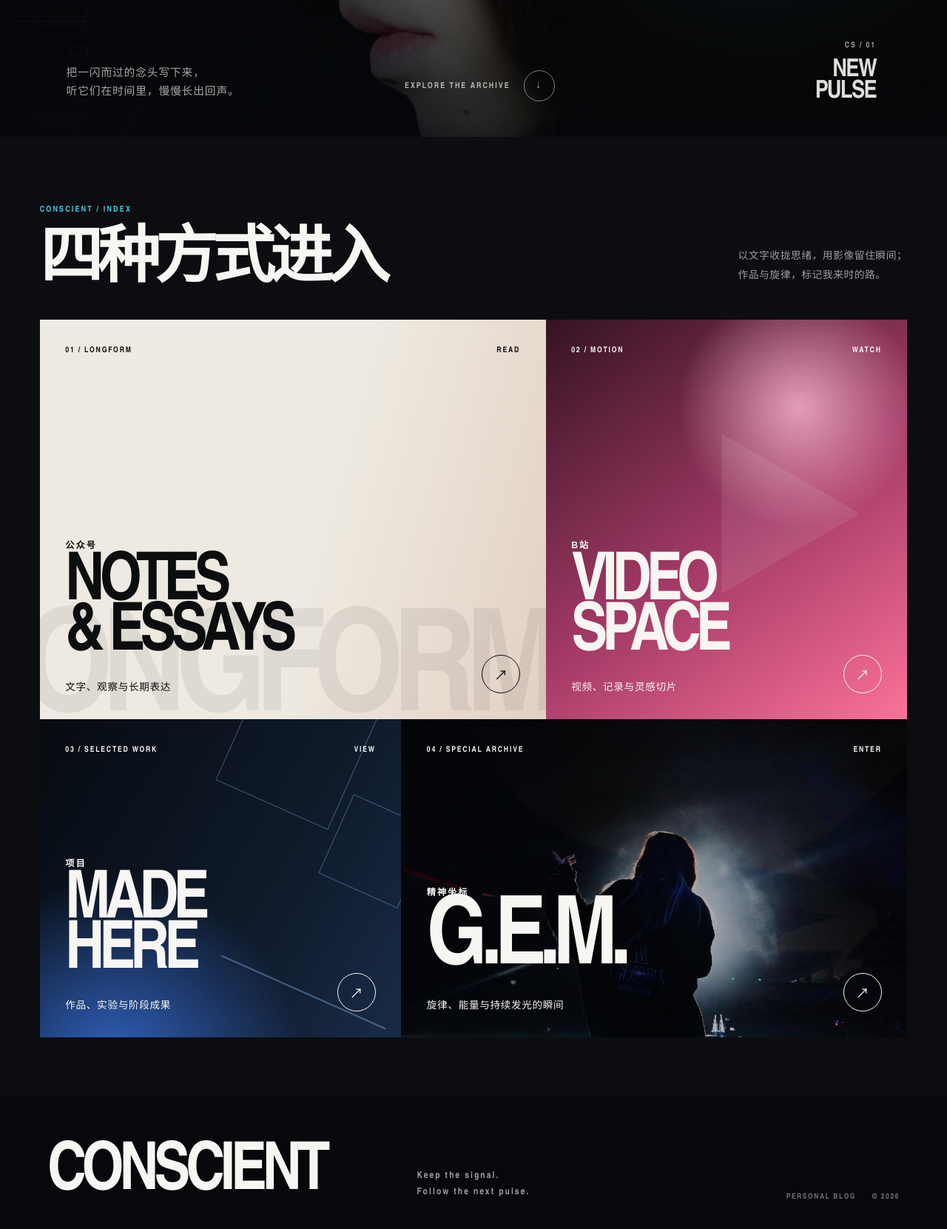
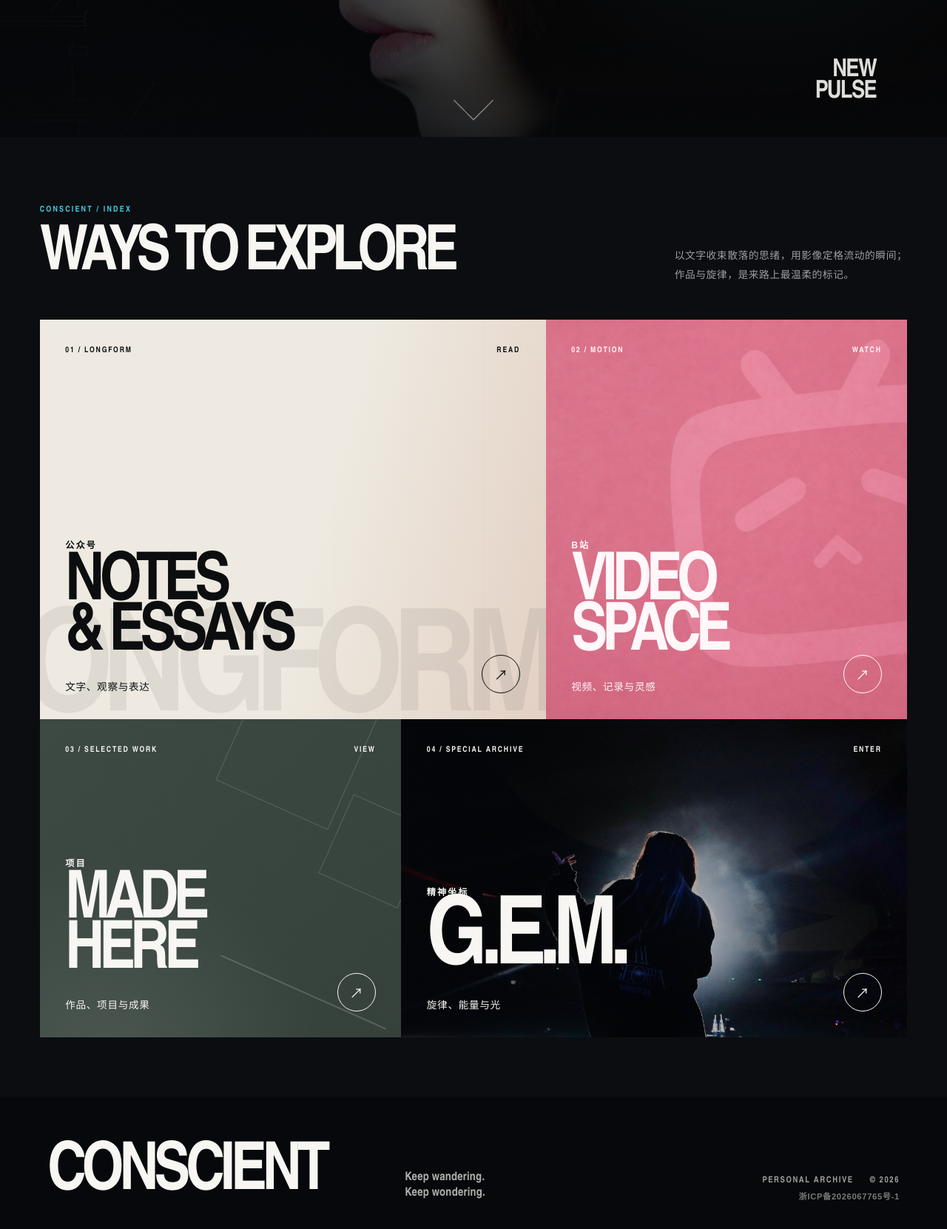
Before and after one commit to conscient2025/conscient-blog, a website: page frontend/public/index.html in a window 1280 px wide. Shown: the part 615-2276 px from the top of the page at 74% size. Drawn offline with Linux system fonts and the light colour scheme.

Commit message:
Refine homepage copy and visual system

```diff
--- a/frontend/public/home.css
+++ b/frontend/public/home.css
@@ -250,56 +250,51 @@
     -webkit-text-stroke: 1.5px rgba(247, 246, 242, 0.9);
 }
 
-.hero-bottom {
-    width: min(660px, 78%);
-    display: flex;
-    justify-content: space-between;
-    align-items: flex-end;
-    gap: 32px;
-    padding-top: 8px;
-}
-
-.hero-bottom > p {
-    color: rgba(247, 246, 242, 0.67);
-    font-size: 0.92rem;
-    line-height: 1.75;
-    letter-spacing: 0.06em;
-}
-
-.explore-link {
-    display: inline-flex;
-    align-items: center;
-    gap: 18px;
-    color: rgba(247, 246, 242, 0.7);
-    font-family: var(--font-display);
-    font-size: 0.68rem;
-    font-weight: 600;
-    letter-spacing: 0.18em;
-    white-space: nowrap;
+.scroll-cue {
+    position: absolute;
+    left: 50%;
+    bottom: 28px;
+    z-index: 2;
+    display: grid;
+    width: 72px;
+    height: 54px;
+    place-items: center;
+    color: rgba(247, 246, 242, 0.82);
+    transform: translateX(-50%);
     transition: color 180ms ease;
 }
 
-.explore-link i {
-    display: grid;
-    place-items: center;
-    width: 42px;
-    height: 42px;
-    border: 1px solid rgba(255, 255, 255, 0.48);
-    border-radius: 50%;
-    font-style: normal;
-    transition: transform 180ms ease, background 180ms ease, color 180ms ease;
+.scroll-cue span {
+    width: 38px;
+    height: 38px;
+    border-right: 1.5px solid currentColor;
+    border-bottom: 1.5px solid currentColor;
+    transform: translateY(-10px) rotate(45deg);
+    animation: scrollCueDrop 3.4s cubic-bezier(0.22, 0.65, 0.32, 1) infinite;
 }
 
-.explore-link:hover,
-.explore-link:focus-visible {
-    color: var(--white);
+.scroll-cue::after {
+    content: "";
+    position: absolute;
+    left: 50%;
+    top: 9px;
+    width: 38px;
+    height: 38px;
+    border-right: 1px solid currentColor;
+    border-bottom: 1px solid currentColor;
+    opacity: 0;
+    transform: translate(-50%, -10px) rotate(45deg);
+    animation: scrollCueEcho 3.4s 320ms cubic-bezier(0.22, 0.65, 0.32, 1) infinite;
 }
 
-.explore-link:hover i,
-.explore-link:focus-visible i {
-    transform: translateY(4px);
-    background: var(--white);
-    color: var(--ink);
+.scroll-cue:hover,
+.scroll-cue:focus-visible {
+    color: var(--cyan);
+}
+
+.scroll-cue:focus-visible {
+    outline: 1px solid currentColor;
+    outline-offset: 4px;
 }
 
 .hero-index {
@@ -352,6 +347,7 @@
 }
 
 .section-heading h2 {
+    font-family: var(--font-display);
     font-size: clamp(2.8rem, 6.6vw, 7.2rem);
     font-weight: 600;
     letter-spacing: -0.08em;
@@ -518,30 +514,24 @@
 
 .poster-bilibili {
     grid-column: span 5;
-    color: var(--white);
-    background: #8a3158;
+    color: #fff7f9;
+    background: #d96f91;
 }
 
 .poster-bilibili .poster-bg {
-    background:
-        radial-gradient(circle at 70% 22%, rgba(255, 192, 215, 0.76), transparent 30%),
-        linear-gradient(145deg, #341321 0%, #a33a66 54%, #fb7299 100%);
-}
-
-.poster-bilibili .poster-bg::after {
-    content: "▶";
-    position: absolute;
-    top: 50%;
-    right: 10%;
-    color: rgba(255, 255, 255, 0.09);
-    font-family: sans-serif;
-    font-size: clamp(8rem, 18vw, 20rem);
-    line-height: 0.7;
-    transform: translateY(-50%);
+    background-image:
+        linear-gradient(90deg, rgba(108, 30, 55, 0.08) 0%, transparent 54%),
+        url("bilibili-bg.webp");
+    background-position: center;
+    background-size: cover;
 }
 
 .poster-bilibili:hover .poster-arrow,
-.poster-bilibili:focus-visible .poster-arrow,
+.poster-bilibili:focus-visible .poster-arrow {
+    background: #fff7f9;
+    color: #7b2f49;
+}
+
 .poster-projects:hover .poster-arrow,
 .poster-projects:focus-visible .poster-arrow,
 .poster-gem:hover .poster-arrow,
@@ -553,18 +543,18 @@
 .poster-projects {
     grid-column: span 5;
     color: var(--white);
-    background: #101a2a;
+    background: #3b4741;
 }
 
 .poster-projects .poster-bg {
     background:
-        radial-gradient(circle at 20% 110%, rgba(63, 130, 255, 0.72), transparent 42%),
-        linear-gradient(120deg, #070b11 0%, #0f1a2a 60%, #182b47 100%);
+        radial-gradient(circle at 18% 110%, rgba(210, 220, 210, 0.12), transparent 46%),
+        linear-gradient(135deg, #3d4943 0%, #36413c 100%);
 }
 
 .poster-projects .poster-bg i {
     position: absolute;
-    border: 1px solid rgba(151, 203, 255, 0.38);
+    border: 1px solid rgba(222, 231, 222, 0.2);
     transform: rotate(24deg);
 }
 
@@ -632,22 +622,42 @@
 }
 
 .site-footer > p {
-    color: var(--muted);
+    color: rgba(247, 246, 242, 0.7);
     font-family: var(--font-display);
-    font-size: 0.78rem;
+    font-size: clamp(1rem, 1.15vw, 1.2rem);
     font-weight: 600;
-    letter-spacing: 0.17em;
-    line-height: 1.8;
+    letter-spacing: 0.015em;
+    line-height: 1.3;
 }
 
-.site-footer > div {
+.footer-meta {
+    display: grid;
+    justify-items: end;
+    gap: 6px;
+    color: rgba(247, 246, 242, 0.64);
+    font-family: var(--font-display);
+    font-size: 0.72rem;
+    font-weight: 600;
+    letter-spacing: 0.14em;
+    line-height: 1.25;
+}
+
+.footer-meta-primary {
     display: flex;
     gap: 22px;
-    color: rgba(247, 246, 242, 0.45);
-    font-family: var(--font-display);
-    font-size: 0.64rem;
-    font-weight: 600;
-    letter-spacing: 0.16em;
+}
+
+.footer-meta > a {
+    color: rgba(247, 246, 242, 0.48);
+    font-family: var(--font-cn);
+    font-size: 0.7rem;
+    letter-spacing: 0.06em;
+    transition: color 180ms ease;
+}
+
+.footer-meta > a:hover,
+.footer-meta > a:focus-visible {
+    color: var(--white);
 }
 
 .reveal {
@@ -664,6 +674,19 @@
 @keyframes heroDrift {
     from { transform: scale(1.08); }
     to { transform: scale(1.025); }
+}
+
+@keyframes scrollCueDrop {
+    0%, 12% { opacity: 0; transform: translateY(-8px) rotate(45deg); }
+    34% { opacity: 0.82; }
+    72% { opacity: 0.72; }
+    100% { opacity: 0; transform: translateY(6px) rotate(45deg); }
+}
+
+@keyframes scrollCueEcho {
+    0%, 24% { opacity: 0; transform: translate(-50%, -8px) rotate(45deg); }
+    48% { opacity: 0.18; }
+    100% { opacity: 0; transform: translate(-50%, 7px) rotate(45deg); }
 }
 
 @media (max-width: 900px) {
@@ -755,10 +778,6 @@
         padding-right: 7vw;
     }
 
-    .hero-bottom {
-        width: 100%;
-    }
-
     .poster-wall {
         grid-template-rows: 480px 380px;
     }
@@ -807,19 +826,13 @@
 
     .hero-title {
         margin: auto 0 0;
-        padding-bottom: 44px;
+        padding-bottom: 96px;
         font-size: clamp(4.7rem, 26vw, 7.6rem);
     }
 
-    .hero-bottom {
-        align-items: flex-start;
-        flex-direction: column;
-        gap: 22px;
-    }
-
-    .explore-link {
-        width: 100%;
-        justify-content: space-between;
+    .scroll-cue {
+        bottom: 22px;
+        transform: translateX(-50%) scale(0.84);
     }
 
     .section-heading {
@@ -874,7 +887,12 @@
         padding-top: 56px;
     }
 
-    .site-footer > div {
+    .footer-meta {
+        justify-items: start;
+    }
+
+    .footer-meta-primary {
+        width: 100%;
         justify-content: space-between;
     }
 }
--- a/frontend/public/index.html
+++ b/frontend/public/index.html
@@ -53,17 +53,13 @@
                     <span>新的</span>
                     <span>心跳</span>
                 </h1>
-                <div class="hero-bottom reveal">
-                    <p>把一闪而过的念头写下来，<br>听它们在时间里，慢慢长出回声。</p>
-                    <a class="explore-link" href="#entrances">
-                        <span>EXPLORE THE ARCHIVE</span>
-                        <i aria-hidden="true">↓</i>
-                    </a>
-                </div>
             </div>
 
+            <a class="scroll-cue" href="#entrances" aria-label="向下浏览主页内容">
+                <span aria-hidden="true"></span>
+            </a>
+
             <div class="hero-index" aria-hidden="true">
-                <span>CS / 01</span>
                 <strong>NEW<br>PULSE</strong>
             </div>
         </section>
@@ -72,9 +68,9 @@
             <header class="section-heading reveal">
                 <div>
                     <p>CONSCIENT / INDEX</p>
-                    <h2 id="entrancesTitle">四种方式进入</h2>
+                    <h2 id="entrancesTitle">WAYS TO EXPLORE</h2>
                 </div>
-                <p class="section-intro">以文字收拢思绪，用影像留住瞬间；<br>作品与旋律，标记我来时的路。</p>
+                <p class="section-intro">以文字收束散落的思绪，用影像定格流动的瞬间；<br>作品与旋律，是来路上最温柔的标记。</p>
             </header>
 
             <div class="poster-wall">
@@ -87,7 +83,7 @@
                     <div class="poster-copy">
                         <p>公众号</p>
                         <h3>NOTES<br>&amp; ESSAYS</h3>
-                        <span>文字、观察与长期表达</span>
+                        <span>文字、观察与表达</span>
                     </div>
                     <span class="poster-arrow" aria-hidden="true">↗</span>
                 </a>
@@ -101,7 +97,7 @@
                     <div class="poster-copy">
                         <p>B站</p>
                         <h3>VIDEO<br>SPACE</h3>
-                        <span>视频、记录与灵感切片</span>
+                        <span>视频、记录与灵感</span>
                     </div>
                     <span class="poster-arrow" aria-hidden="true">↗</span>
                 </a>
@@ -117,7 +113,7 @@
                     <div class="poster-copy">
                         <p>项目</p>
                         <h3>MADE<br>HERE</h3>
-                        <span>作品、实验与阶段成果</span>
+                        <span>作品、项目与成果</span>
                     </div>
                     <span class="poster-arrow" aria-hidden="true">↗</span>
                 </a>
@@ -131,7 +127,7 @@
                     <div class="poster-copy">
                         <p>精神坐标</p>
                         <h3>G.E.M.</h3>
-                        <span>旋律、能量与持续发光的瞬间</span>
+                        <span>旋律、能量与光</span>
                     </div>
                     <span class="poster-arrow" aria-hidden="true">↗</span>
                 </a>
@@ -141,10 +137,13 @@
 
     <footer class="site-footer">
         <a class="footer-mark" href="#top">CONSCIENT</a>
-        <p>Keep the signal.<br>Follow the next pulse.</p>
-        <div>
-            <span>PERSONAL BLOG</span>
-            <span>© 2026</span>
+        <p>Keep wandering.<br>Keep wondering.</p>
+        <div class="footer-meta">
+            <div class="footer-meta-primary">
+                <span>PERSONAL ARCHIVE</span>
+                <span>© 2026</span>
+            </div>
+            <a href="https://beian.miit.gov.cn" target="_blank" rel="noopener noreferrer">浙ICP备2026067765号-1</a>
         </div>
     </footer>
 
```
Also changed, not shown: frontend/public/bilibili-bg.webp (added).
